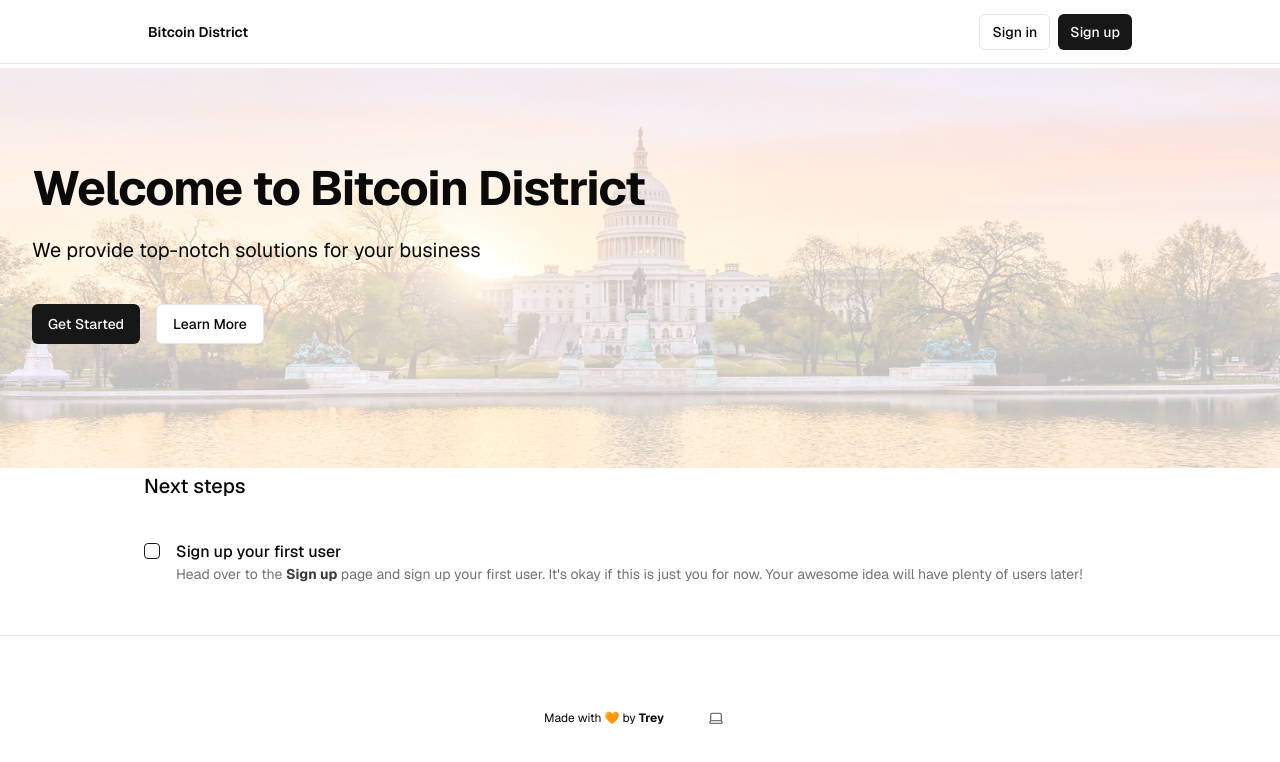
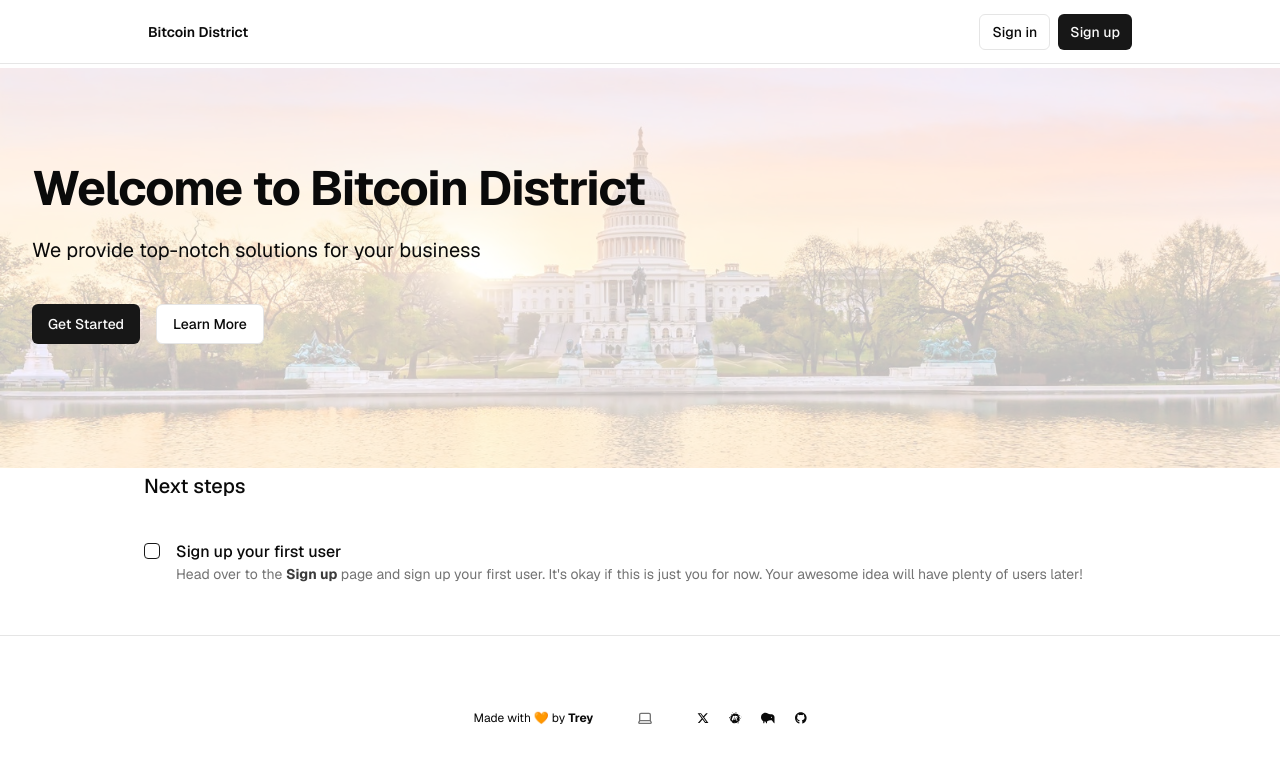
Before and after one commit to BitcoinDistrict/bitcoindistrict.org, a Next.js app: page / in a window 1280 px wide. Shown: the top 762 px of the page. Built offline with nearby package versions, Linux system fonts and the light colour scheme; no server answers.

Commit message:
added social links to footer and modularized it

```diff
--- a/app/layout.tsx
+++ b/app/layout.tsx
@@ -1,12 +1,13 @@
 import { EnvVarWarning } from "@/components/env-var-warning";
 import HeaderAuth from "@/components/header-auth";
-import { ThemeSwitcher } from "@/components/theme-switcher";
 import { hasEnvVars } from "@/utils/supabase/check-env-vars";
 import { Geist } from "next/font/google";
 import { ThemeProvider } from "next-themes";
 import Link from "next/link";
 import { Viewport } from "next";
 import "./globals.css";
+import Footer from '@/components/Footer';
+import '@fortawesome/fontawesome-svg-core/styles.css';
 
 const defaultUrl = process.env.VERCEL_URL
   ? `https://${process.env.VERCEL_URL}`
@@ -76,21 +77,7 @@ export default function RootLayout({
                 </div>
               </nav>
               {children}
-
-              <footer className="w-full flex items-center justify-center border-t mx-auto text-center text-xs gap-8 py-16">
-                <p>
-                  Made with 🧡 by{" "}
-                  <a
-                    href="#"
-                    target="_blank"
-                    className="font-bold hover:underline"
-                    rel="noreferrer"
-                  >
-                    Trey
-                  </a>
-                </p>
-                <ThemeSwitcher />
-              </footer>
+              <Footer />
             </div>
           </main>
         </ThemeProvider>
--- /dev/null
+++ b/components/Footer.tsx
@@ -0,0 +1,40 @@
+import React from 'react';
+import { socialLinks } from '../data/socialLinks';
+import { FontAwesomeIcon } from '@fortawesome/react-fontawesome';
+import { getIcon } from '../utils/iconService';
+import { ThemeSwitcher } from '@/components/theme-switcher';
+
+const Footer = () => {
+  return (
+    <footer className="w-full flex items-center justify-center border-t mx-auto text-center text-xs gap-8 py-16">
+      <p>
+        Made with 🧡 by{' '}
+        <a
+          href="#"
+          target="_blank"
+          className="font-bold hover:underline"
+          rel="noreferrer"
+        >
+          Trey
+        </a>
+      </p>
+      <ThemeSwitcher />
+      <div className="flex gap-5">
+        {socialLinks.map((link, index) => (
+          <a
+            key={index}
+            href={link.url}
+            target="_blank"
+            rel="noopener noreferrer"
+            className="text-foreground hover:text-orange-300"
+            aria-label={link.label}
+          >
+            <FontAwesomeIcon icon={getIcon(link.iconName)} />
+          </a>
+        ))}
+      </div>
+    </footer>
+  );
+};
+
+export default Footer;
--- /dev/null
+++ b/data/socialLinks.ts
@@ -0,0 +1,31 @@
+import { getIcon, IconName } from '../utils/iconService';
+
+// Define interface for social links
+export interface SocialLink {
+  label: string;
+  iconName: IconName;  // Using the IconName type from our service
+  url: string;
+}
+
+export const socialLinks: SocialLink[] = [
+  {
+    label: "Twitter",
+    iconName: "twitter",
+    url: "https://x.com/BTCDistrict"
+  },
+  {
+    label: "Meetup",
+    iconName: "meetup",
+    url: "https://meetup.com/bitcoin-district"
+  },
+  {
+    label: "Nostr",
+    iconName: "kiwiBird",
+    url: "https://primal.net/p/npub1mcke7stw5mrqp97lmdu0qdrfcz2uertdsy2n9pzvfnsdutx3hvkq7d5mnw"
+  },
+  {
+    label: "Github",
+    iconName: "github",
+    url: "https://github.com/bitcoindistrict"
+  }
+];
--- a/package.json
+++ b/package.json
@@ -6,6 +6,11 @@
     "start": "next start"
   },
   "dependencies": {
+    "@fortawesome/fontawesome-svg-core": "^6.7.2",
+    "@fortawesome/free-brands-svg-icons": "^6.7.2",
+    "@fortawesome/free-regular-svg-icons": "^6.7.2",
+    "@fortawesome/free-solid-svg-icons": "^6.7.2",
+    "@fortawesome/react-fontawesome": "^0.2.2",
     "@radix-ui/react-checkbox": "^1.1.1",
     "@radix-ui/react-dropdown-menu": "^2.1.1",
     "@radix-ui/react-label": "^2.1.0",
--- /dev/null
+++ b/utils/iconService.ts
@@ -0,0 +1,18 @@
+import { IconDefinition } from '@fortawesome/fontawesome-svg-core';
+import { faXTwitter, faGithub, faMeetup } from '@fortawesome/free-brands-svg-icons';
+import { faKiwiBird } from '@fortawesome/free-solid-svg-icons';
+
+// Map of all icons used in the application
+export const icons: Record<string, IconDefinition> = {
+  twitter: faXTwitter,
+  github: faGithub,
+  meetup: faMeetup,
+  kiwiBird: faKiwiBird,
+  // Add other icons as needed
+};
+
+// Helper to get an icon
+export const getIcon = (name: keyof typeof icons): IconDefinition => icons[name];
+
+// Type for icon names to enable type checking
+export type IconName = keyof typeof icons;
```
Also changed, not shown: public/sw.js, 1 other file (tests, documents, lock files or other folders).
